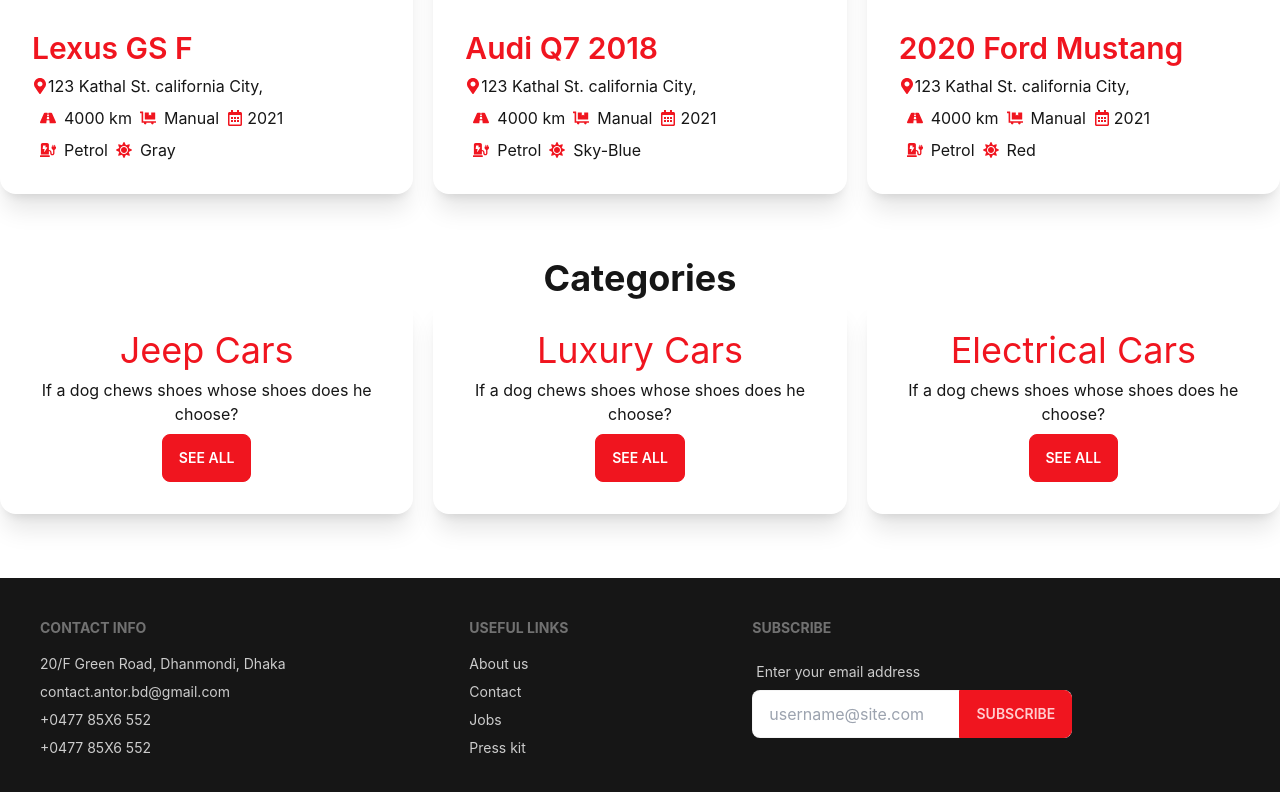
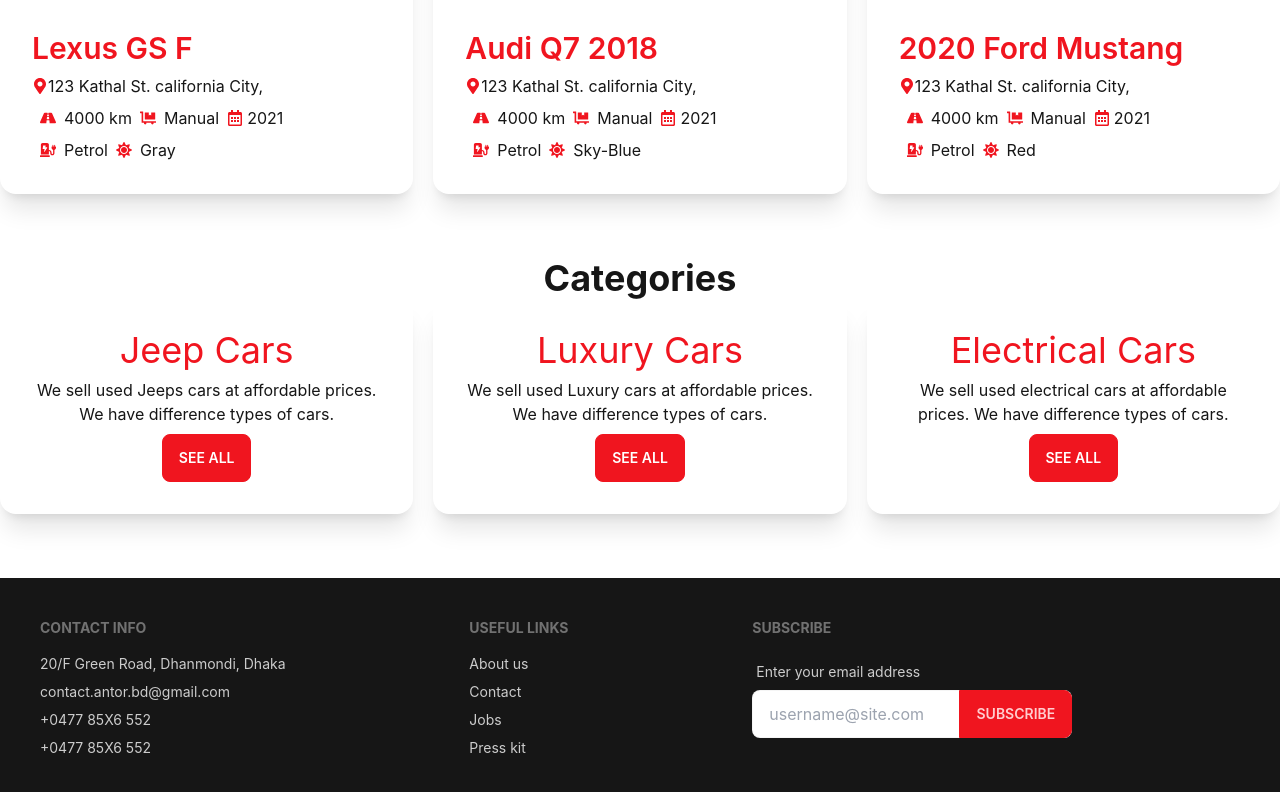
Before and after one commit to Rakib86547/assignment-12-client, a React (Create React App) app: page / in a window 1280 px wide. Shown: the part 1757-2549 px from the top of the page. Built offline with nearby package versions, Linux system fonts and the light colour scheme.

Commit message:
jeeps details create

```diff
--- a/src/pages/Home/Categorie/Categorie.js
+++ b/src/pages/Home/Categorie/Categorie.js
@@ -5,15 +5,18 @@
     const categoriesCar = [
         {
             "id": "01",
-            "name": "Jeep Cars"
+            "name": "Jeep Cars",
+            "about": "We sell used Jeeps cars at affordable prices. We have difference types of cars."
         },
         {
             "id": "02",
-            "name": "Luxury Cars"
+            "name": "Luxury Cars",
+            "about": "We sell used Luxury cars at affordable prices. We have difference types of cars."
         },
         {
             "id": "03",
-            "name": "Electrical Cars"
+            "name": "Electrical Cars",
+            "about": "We sell used electrical cars at affordable prices. We have difference types of cars."
         }
     ]
     return (
--- a/src/pages/Home/Categorie/Categories.js
+++ b/src/pages/Home/Categorie/Categories.js
@@ -2,14 +2,14 @@
 import { Link } from 'react-router-dom';
 
 const Categories = ({ category }) => {
-    const {name, id} = category;
+    const {name, id, about} = category;
     return (
         <div className="card shadow-xl text-center">
             <div className="card-body">
                 <h2 className="text-4xl text-primary">{name}</h2>
-                <p className='text-secondary'>If a dog chews shoes whose shoes does he choose?</p>
+                <p className='text-secondary'>{about}</p>
                 <div className="card-actions justify-center">
-                    <button className="btn btn-primary text-white"><Link to={`category/${id}`}>See All</Link></button>
+                    <button className="btn btn-primary text-white"><Link to={`/category/${id}`}>See All</Link></button>
                 </div>
             </div>
         </div>
--- /dev/null
+++ b/src/pages/Home/CategoriesDetails/Jeeps.js
@@ -0,0 +1,25 @@
+import React from 'react';
+import { useLoaderData } from 'react-router-dom';
+import JeepsDetails from './JeepsDetails';
+
+const Jeeps = () => {
+    const jeeps = useLoaderData();
+
+    return (
+        <div>
+            <div className='my-10'>
+                <h1 className='text-4xl text-center text-secondary font-bold'>All Used <span className='text-primary'>Jeeps</span></h1>
+            </div>
+            <div className='grid gap-5 lg:grid-cols-3 md:grid-cols-2'>
+                {
+                    jeeps.map(jeep => <JeepsDetails
+                        key={jeep._id}
+                        jeep={jeep}
+                    ></JeepsDetails>)
+                }
+            </div>
+        </div>
+    );
+};
+
+export default Jeeps;
--- /dev/null
+++ b/src/pages/Home/CategoriesDetails/JeepsDetails.js
@@ -0,0 +1,22 @@
+import React from 'react';
+
+const JeepsDetails = ({ jeep }) => {
+    const { image, name, original_price, posted_in, resell_price, used } = jeep;
+    return (
+        <div className="card card-compact shadow-xl">
+            <figure><img src={image} alt="Shoes" /></figure>
+            <div className="card-body text-center">
+                <h2 className="text-3xl font-semibold text-primary">{name}</h2>
+                <p className='text-secondary'>Original Price: <strong>{original_price}</strong></p>
+                <p className='text-secondary'>Resell Price: <strong>{resell_price}</strong></p>
+                <p className='text-secondary'>Posted in: {posted_in} minutes ago</p>
+                <p className='text-secondary'>Used in: {used} years</p>
+                <div className="card-actions justify-center">
+                    <button className="btn btn-primary">Buy Now</button>
+                </div>
+            </div>
+        </div>
+    );
+};
+
+export default JeepsDetails;
--- a/src/routes/Router/Router.js
+++ b/src/routes/Router/Router.js
@@ -1,5 +1,6 @@
 import { createBrowserRouter } from "react-router-dom";
 import Main from "../../Layout/Main/Main";
+import Jeeps from "../../pages/Home/CategoriesDetails/Jeeps";
 import Home from "../../pages/Home/Home/Home";
 
 const router = createBrowserRouter([{
@@ -10,6 +11,11 @@
             path: '/',
             element: <Home />
         },
+        {
+            path: '/category/:id',
+            element: <Jeeps />,
+            loader: ({params}) => fetch(`http://localhost:5000/jeeps/${params.id}`)
+        },
     ]
 }]);
 
```
